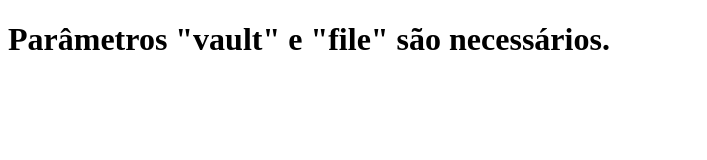
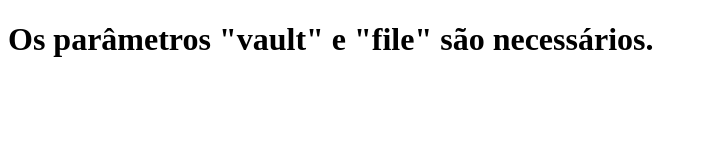
Before and after one commit to ZZAlpiste/zzalpiste.github.io, a plain HTML site: page obsidian.html in a window 1280 px wide. Shown: the whole page, without its empty margins (0-707 px from the left). Drawn offline with Linux system fonts and the light colour scheme.

Commit message:
Update obsidian.html

```diff
--- a/obsidian.html
+++ b/obsidian.html
@@ -23,7 +23,7 @@
                 window.location.href = targetUrl;
             } else {
                 // Mostra uma mensagem de erro caso os parâmetros não estejam completos
-                document.body.innerHTML = '<h1>Parâmetros "vault" e "file" são necessários.</h1>';
+                document.body.innerHTML = '<h1>Os parâmetros "vault" e "file" são necessários.</h1>';
             }
         });
     </script>
```
